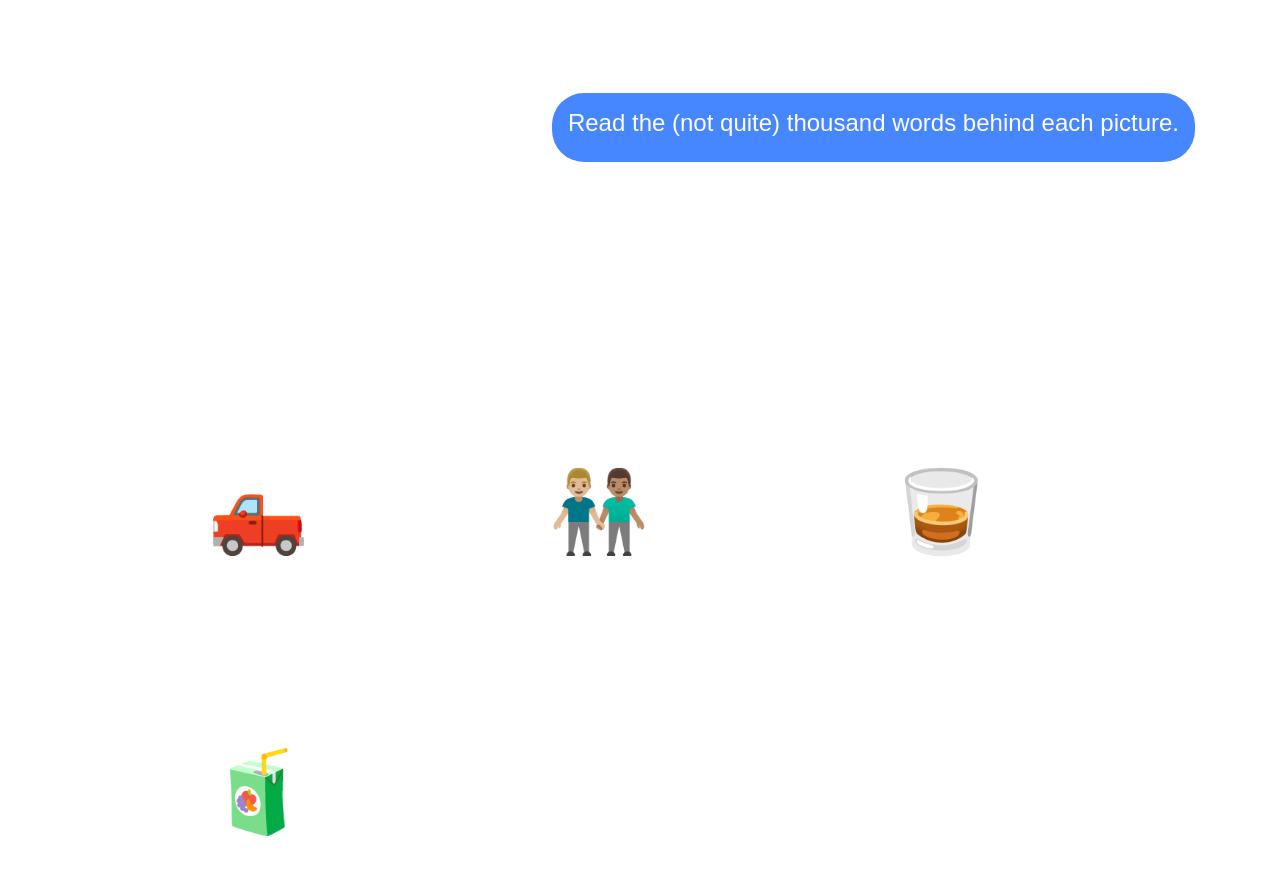
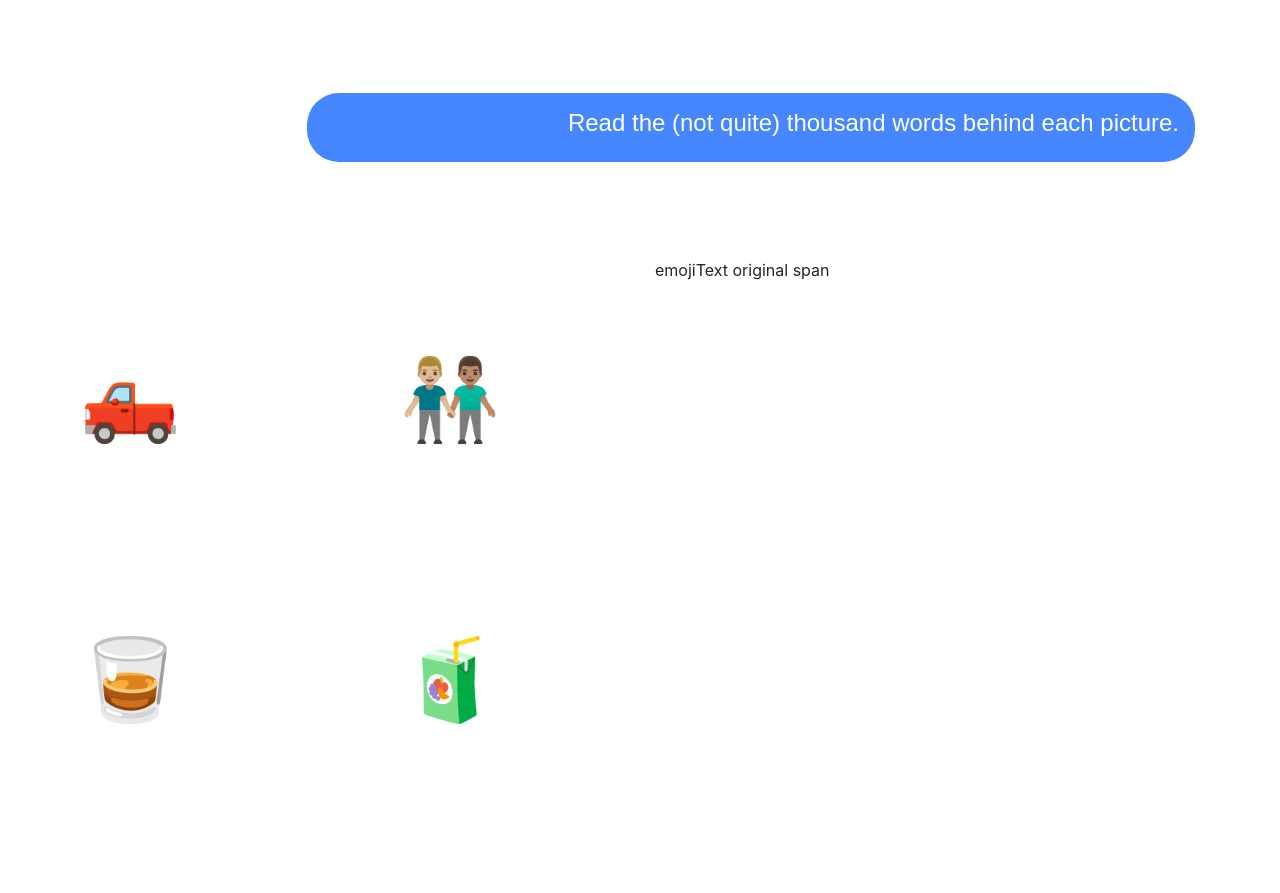
Before and after one commit to kirkan95/making-an-emoji, a plain HTML site: page index.html in a window 1280 px wide. Shown: the part 1148-2041 px from the top of the page. Drawn offline with nearby package versions, Linux system fonts and the light colour scheme.

Commit message:
Changes for tuesday sess

```diff
--- a/index.html
+++ b/index.html
@@ -45,7 +45,7 @@
         </section>
 
         <section class = "card" data-aos="fade-up">
-            <div class = "content-three">
+            <div class = "content-one">
                 <h2>
                     Read the (not quite) thousand words behind each picture.
                 </h2>
@@ -54,14 +54,14 @@
 
     </div>
 
-    <div class = "container-fluid story">
+    <div class = "container-fluid" id="story">
         <div class = "row">
-            <div class="col-xl grid">
+            <div class="col-xl" id="grid">
                 <div class = "row d-flex justify-content-center" id="row1">
-                    <div class = "col-sm emojicol pickupTruck">
+                    <div class = "col-sm emojicol">
                         🛻
                     </div>
-                    <div class = "col-sm emojicol interracialCouple">
+                    <div class = "col-sm emojicol">
                         👨🏼‍🤝‍👨🏽
                     </div>
                     <div class = "col-sm emojicol">
@@ -128,7 +128,7 @@
                     </div>
                 </div>
             </div>
-            <div class="col-xl textbox">
+            <div class="col-xl" id="hidden-textbox">
                 <span id = "emojiText">
                     emojiText original span
                 </span>
```
